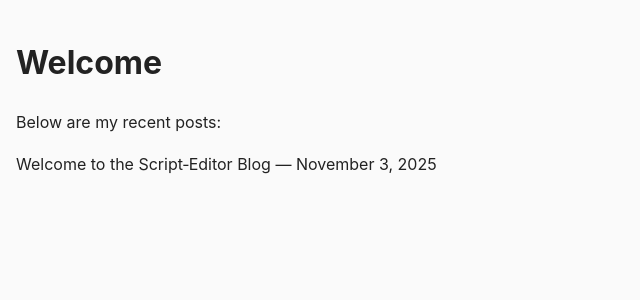
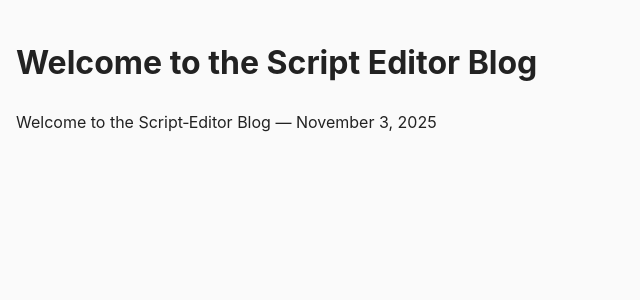
Before and after one commit to ds0x/scripteditor.app, a Jekyll site: the page built from index.md, in a window 1280 px wide. Shown: the top 300 px of the page, without its empty margins (0-640 px from the left). Built offline with Jekyll 4.4.1, drawn with Linux system fonts in a browser that asks for light colours.

Commit message:
Update index.md

```diff
--- a/index.md
+++ b/index.md
@@ -3,14 +3,12 @@ layout: default
 title:  Home
 ---
 
-# Welcome
-
-Below are my recent posts:
+# Welcome to the Script Editor Blog
 
 <ul class="post-list">
   {% for post in site.posts %}
   <li>
-    <a href="{{ post.url }}">{{ post.title }}</a> — {{ post.date | date: "%B %e, %Y" }}
+    <a href="{{ post.url | relative_url }}">{{ post.title }}</a> — {{ post.date | date: "%B %-d, %Y" }}
   </li>
   {% endfor %}
 </ul>
```
